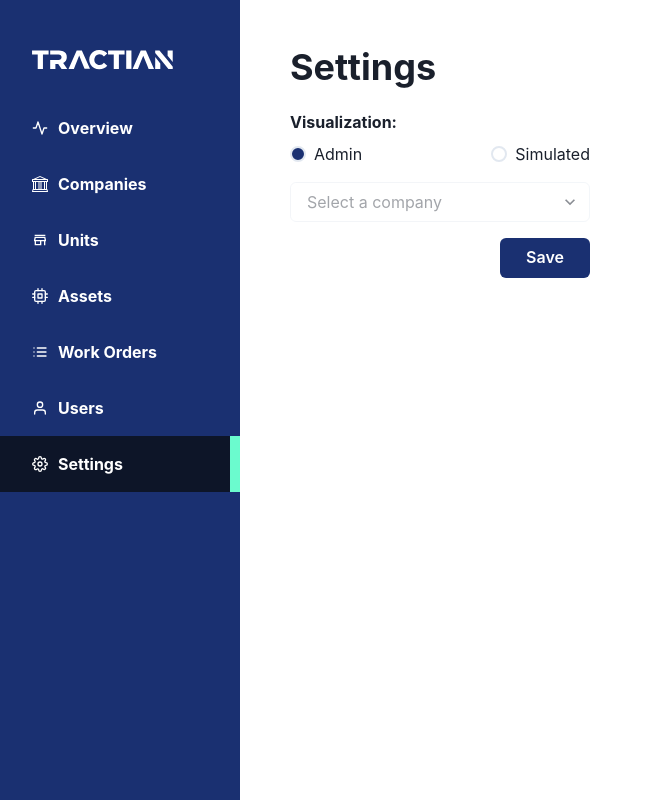
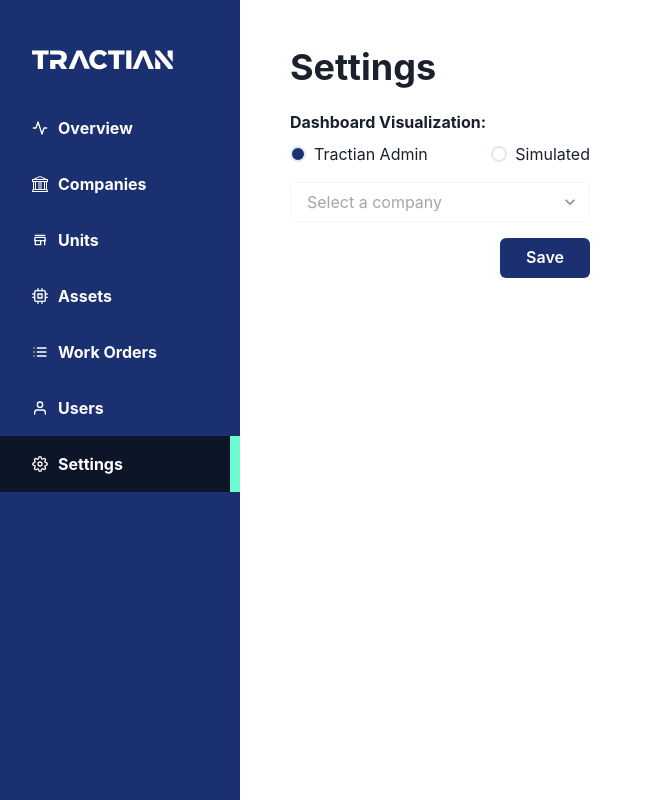
Before and after one commit to lucasbivar/tractian-challenge, a React (Vite) app: page /settings in a window 1280 px wide. Shown: the whole page, without its empty margins (0-653 px from the left). Built offline with nearby package versions, Linux system fonts and the light colour scheme.

Commit message:
feat: changing label

```diff
--- a/src/pages/Overview/index.tsx
+++ b/src/pages/Overview/index.tsx
@@ -121,7 +121,7 @@
             <Flex flexDirection="row" alignItems="center" mt="1" mb="1">
               <div style={{ width: 10, height: 35, backgroundColor: '#1A3071', borderRadius: 5, marginRight: 10 }} />
               <Text style={{ marginRight: 10 }} as='b'>30</Text>
-              <Text>Machines</Text>
+              <Text>Total of Machines</Text>
             </Flex>
             <Flex flexDirection="row" alignItems="center" mb="1">
               <div style={{ width: 10, height: 35, backgroundColor: '#52C41A', borderRadius: 5, marginRight: 10 }} />
--- a/src/pages/Settings/index.tsx
+++ b/src/pages/Settings/index.tsx
@@ -63,11 +63,11 @@
         <Stack width={{base: '100%', sm: '300px'}}>
           <FormControl>
             <FormLabel>
-              <Text as="b">Visualization:</Text>
+              <Text as="b">Dashboard Visualization:</Text>
             </FormLabel>
             <RadioGroup width="100%" value={visualization} onChange={(v) => {setVisualization(v); if (v === 'admin') {setCompany('')}}} >
               <Stack direction='row' justifyContent="space-between" width="100%">
-                <Radio _checked={{bg: '#1A3071'}} value='admin'>Admin</Radio>
+                <Radio _checked={{bg: '#1A3071'}} value='admin'>Tractian Admin</Radio>
                 <Radio _checked={{bg: '#1A3071'}} value='simulated'>Simulated</Radio>
               </Stack>
             </RadioGroup>
```
